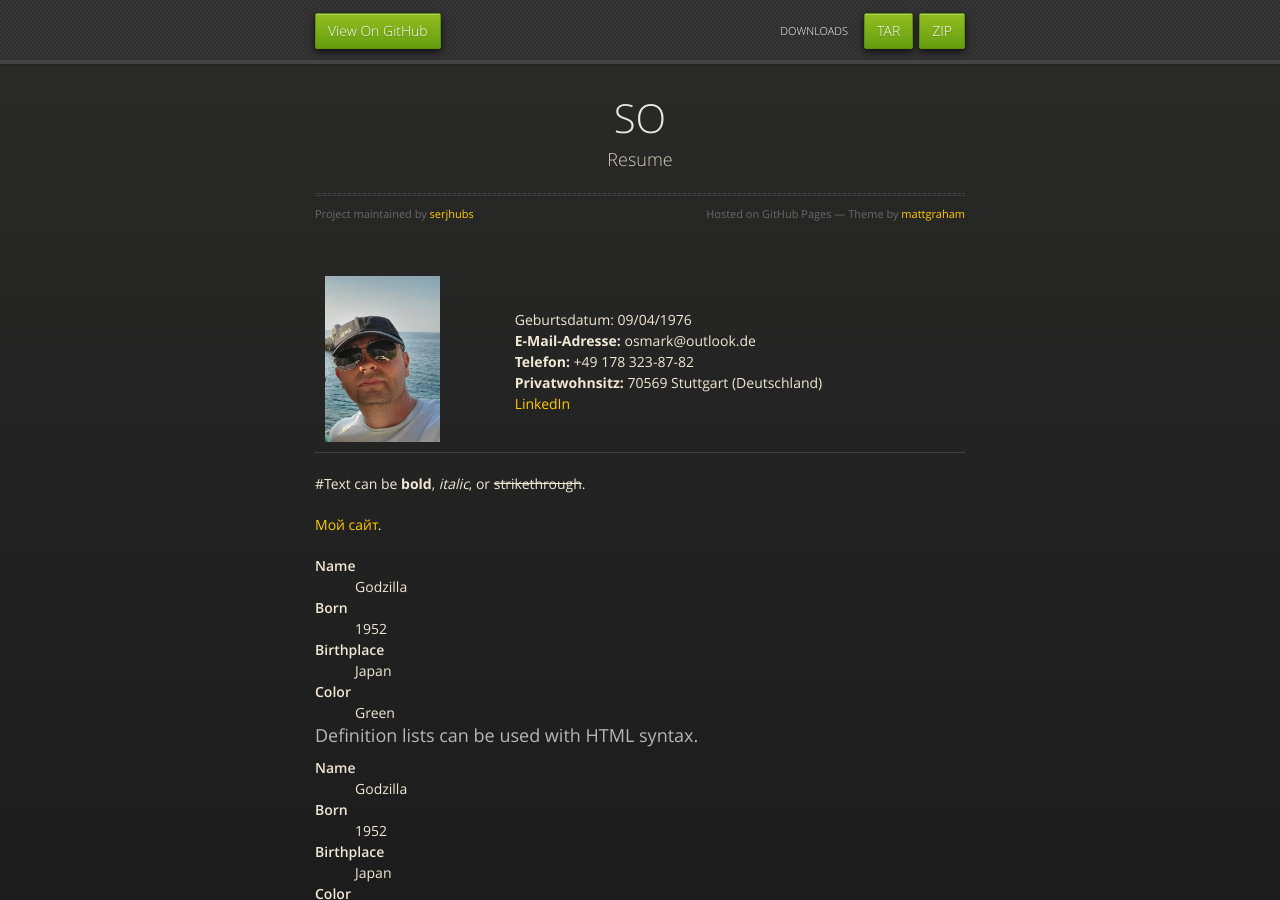
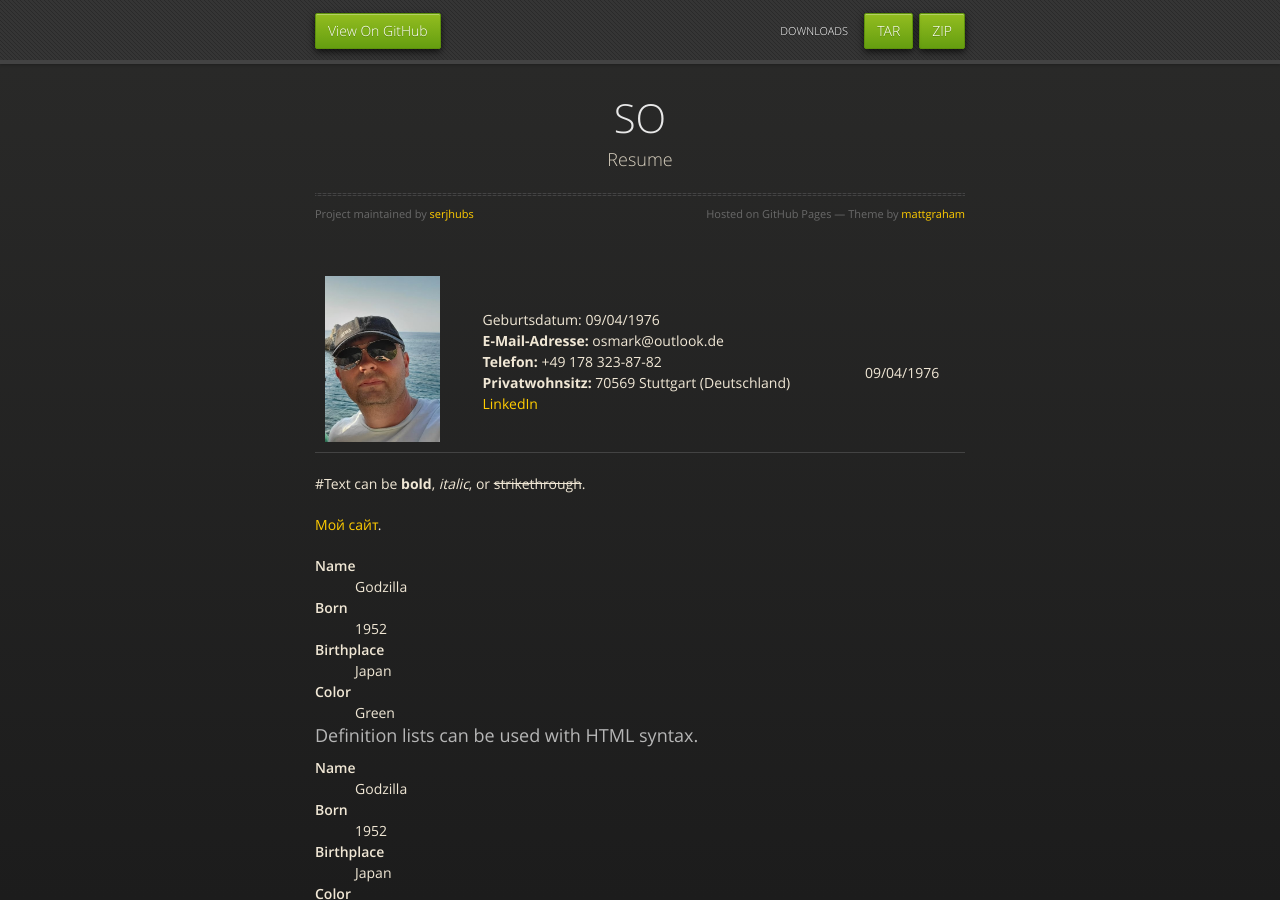
Before and after one commit to serjhubs/Resume, a Jekyll site: the page built from index.md, in a window 1280 px wide and 900 px high. Built offline with Jekyll 4.4.1, drawn with Linux system fonts in a browser that asks for light colours.

Commit message:
Update index.md

```diff
--- a/index.md
+++ b/index.md
@@ -9,6 +9,9 @@ layout: default
         <br><strong>Telefon:</strong>  +49 178 323-87-82
          <br><strong>Privatwohnsitz:</strong> 70569 Stuttgart (Deutschland)
          <br><a href="https://linkedin.com" target = "_blank">LinkedIn</a>
+      </td>
+       <td>
+      <br>09/04/1976
       </td>
      </tr>
    </table>
```
